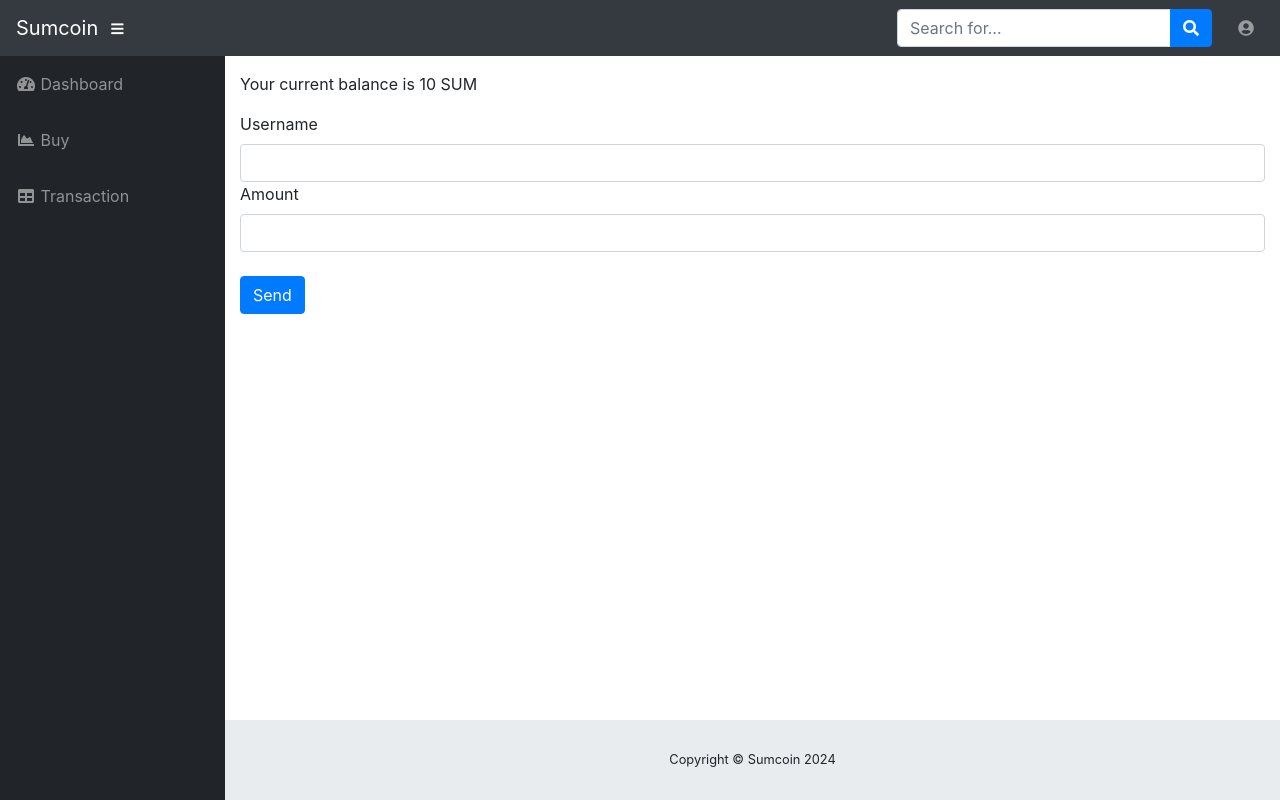
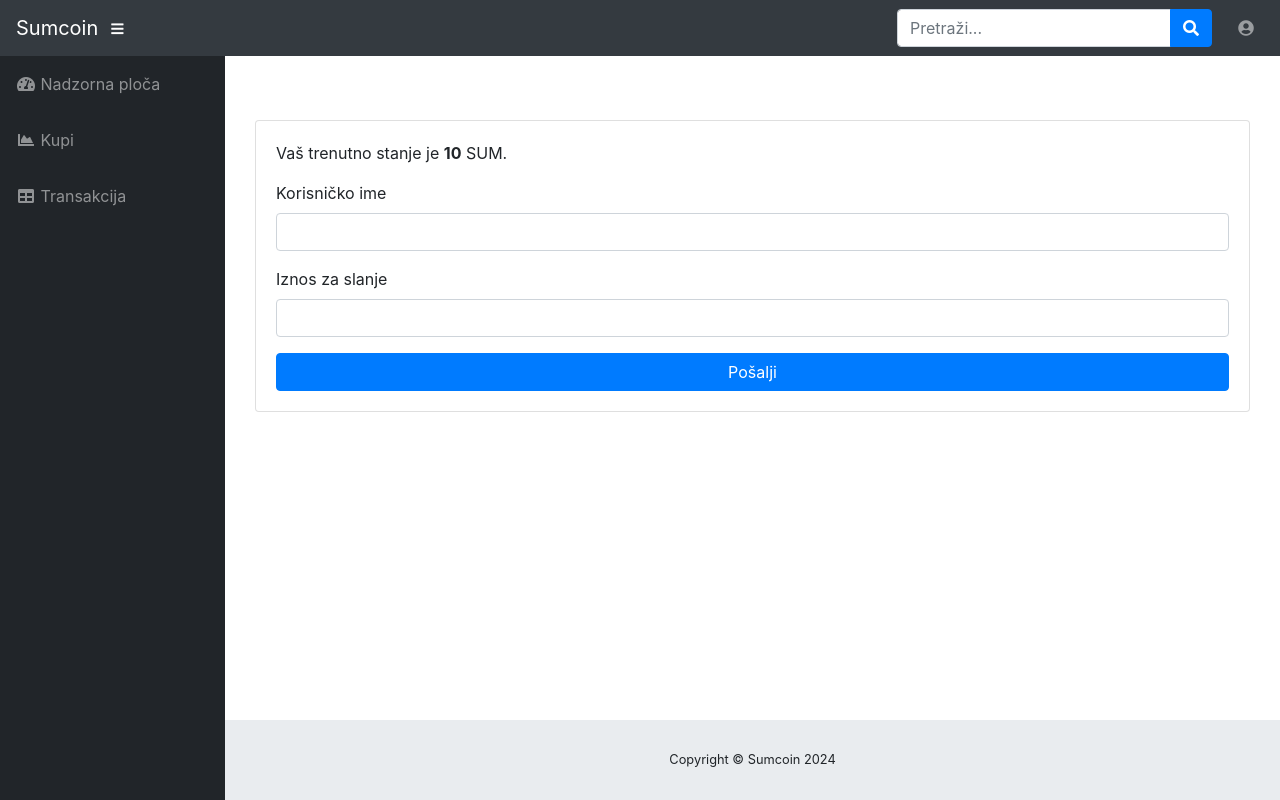
Before and after one commit to josipkramar/crypto, a Flask app: template templates/transaction.html in a window 1280 px wide. Run offline with Flask 3, Linux system fonts and the light colour scheme; tables that the repository leaves empty or names only in its code hold one stand-in row (values such as "Sample post"); the template is opened without the code that fills it: values that come from a table or form of the project are taken from there, most other values are stand-ins (such as "Sample title", 1, 10 or a date in 2020); parts of the project's set-up code (start-up, migrations or seed data) failed here and were passed over; some libraries are stand-ins or nearby versions.

Commit message:
ispravak

```diff
--- a/templates/layout.html
+++ b/templates/layout.html
@@ -1,7 +1,5 @@
 <!DOCTYPE html>
-
-
-<html lang="en">
+<html lang="hr">
 
   <head>
 
@@ -11,7 +9,7 @@
     <meta name="description" content="">
     <meta name="author" content="">
 
-    <title>Sumcoin - Dashboard</title>
+    <title>Sumcoin - Nadzorna ploča</title>
     <link rel="shortcut icon" href="{{ url_for('static', filename = 'images/favicon.ico') }}">
 
     <link href="{{url_for('static',filename='vendor/bootstrap/css/bootstrap.min.css')}}" rel="stylesheet">
@@ -33,7 +31,7 @@
 
       <form class="d-none d-md-inline-block form-inline ml-auto mr-0 mr-md-3 my-2 my-md-0">
         <div class="input-group">
-          <input type="text" class="form-control" placeholder="Search for..." aria-label="Search" aria-describedby="basic-addon2">
+          <input type="text" class="form-control" placeholder="Pretraži..." aria-label="Search" aria-describedby="basic-addon2">
           <div class="input-group-append">
             <button class="btn btn-primary" type="button">
               <i class="fas fa-search"></i>
@@ -48,7 +46,7 @@
             <i class="fas fa-user-circle fa-fw"></i>
           </a>
           <div class="dropdown-menu dropdown-menu-right" aria-labelledby="userDropdown">
-            <a class="dropdown-item" href="#" data-toggle="modal" data-target="#logoutModal">Logout</a>
+            <a class="dropdown-item" href="#" data-toggle="modal" data-target="#logoutModal">Odjavi se</a>
           </div>
         </li>
       </ul>
@@ -57,30 +55,28 @@
 
     <div id="wrapper">
 
-
       <ul class="sidebar navbar-nav">
         {% if page=='dashboard' %}<li class="nav-item active">{% else %}<li class="nav-item">{% endif %}
           <a class="nav-link" href="dashboard">
             <i class="fas fa-fw fa-tachometer-alt"></i>
-            <span>Dashboard</span>
+            <span>Nadzorna ploča</span>
           </a>
         </li>
         {% if page=='buy' %}<li class="nav-item active">{% else %}<li class="nav-item">{% endif %}
           <a class="nav-link" href="buy">
             <i class="fas fa-fw fa-chart-area"></i>
-            <span>Buy</span></a>
+            <span>Kupi</span></a>
         </li>
         {% if page=='transaction' %}<li class="nav-item active">{% else %}<li class="nav-item">{% endif %}
           <a class="nav-link" href="transaction">
             <i class="fas fa-fw fa-table"></i>
-            <span>Transaction</span></a>
+            <span>Transakcija</span></a>
         </li>
       </ul>
 
       <div id="content-wrapper">
 
         <div class="container-fluid">
-
 
           {% block body %}
 
@@ -108,15 +104,15 @@
       <div class="modal-dialog" role="document">
         <div class="modal-content">
           <div class="modal-header">
-            <h5 class="modal-title" id="exampleModalLabel">Ready to Leave {{session.get('name')}}?</h5>
+            <h5 class="modal-title" id="exampleModalLabel">Spremni za izlazak, {{session.get('name')}}?</h5>
             <button class="close" type="button" data-dismiss="modal" aria-label="Close">
               <span aria-hidden="true">×</span>
             </button>
           </div>
-          <div class="modal-body">Select "Logout" below if you are ready to end your current session.</div>
+          <div class="modal-body">Odaberite "Odjavi se" ispod ako ste spremni završiti svoju trenutnu sesiju.</div>
           <div class="modal-footer">
-            <button class="btn btn-secondary" type="button" data-dismiss="modal">Cancel</button>
-            <a class="btn btn-primary" href="logout">Logout</a>
+            <button class="btn btn-secondary" type="button" data-dismiss="modal">Otkaži</button>
+            <a class="btn btn-primary" href="logout">Odjavi se</a>
           </div>
         </div>
       </div>
--- a/templates/transaction.html
+++ b/templates/transaction.html
@@ -2,16 +2,26 @@
 
 {% block body %}
 {% include 'includes/_messages.html' %}
-<p>Your current balance is {{ balance }} SUM</p>
-{% from "includes/_formhelpers.html" import render_field %}
-<form method="POST" action="">
-  <div class="from-group">
-    {{render_field(form.username, class_="form-control")}}
+<div class="container mt-5">
+  <div class="card">
+    <div class="card-body">
+
+      <p class="card-text">Vaš trenutno stanje je <strong>{{ balance }}</strong> SUM.</p>
+
+      <form method="POST" action="">
+        <div class="form-group">
+          <label for="username">Korisničko ime</label>
+          {{ form.username(class_="form-control") }}
+        </div>
+
+        <div class="form-group">
+          <label for="amount">Iznos za slanje</label>
+          {{ form.amount(class_="form-control") }}
+        </div>
+
+        <button type="submit" class="btn btn-primary btn-block mt-3">Pošalji</button>
+      </form>
+    </div>
   </div>
-  <div class="from-group">
-    {{render_field(form.amount, class_="form-control")}}
-  </div>
-  </br>
-  <p><input type="submit" class="btn btn-primary" value="Send"></p>
-</form>
+</div>
 {% endblock %}
```
Also changed, not shown: app.py (+2 -10 lines), sqlhelpers.py (+37 -38 lines), templates/buy.html (+13 -5 lines), templates/dashboard.html (+7 -8 lines), templates/index.html (+6 -11 lines), templates/login.html (+11 -12 lines), templates/register.html (+15 -19 lines).
